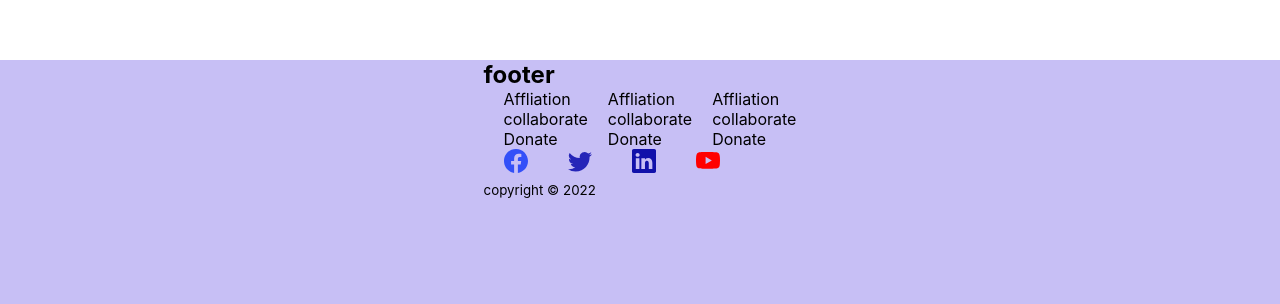
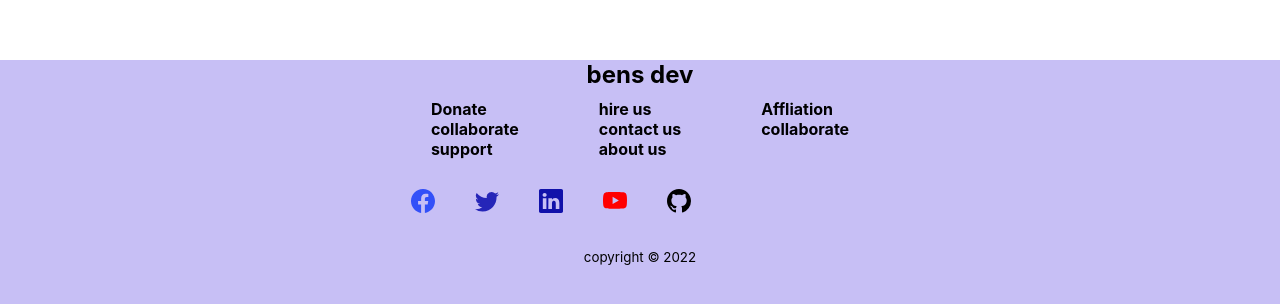
Before and after one commit to sirben181/my-app, a React (Create React App) app: page /about in a window 1280 px wide. Shown: the part 840-1144 px from the top of the page. Built offline with nearby package versions, Linux system fonts and the light colour scheme.

Commit message:
footer added

```diff
--- a/src/Footer.js
+++ b/src/Footer.js
@@ -7,38 +7,39 @@ const Footer = () => {
     <div className='footer-container'>
         <div className="footer-wrapper">
             <div className="footer-header">
-                <h2>footer</h2>
+                <h2>bens dev</h2>
             </div>
             <div className="footer">
                 <div className="footer-links">
                     <div className="support">
                         <ul>
-                            <li><Link  to='#'>Affliation</Link></li>
+                            <li><Link  to='#'>Donate</Link></li>
                             <li><Link to='#'>collaborate</Link></li>
-                            <li><Link to='#'>Donate</Link></li>
+                            <li><Link to='#'>support</Link></li>
+                        </ul>
+                    </div>
+                    <div className="support">
+                        <ul>
+                            <li><Link  to='#'>hire us</Link></li>
+                            <li><Link to='#'>contact us</Link></li>
+                            <li><Link to='#'>about us</Link></li>
                         </ul>
                     </div>
                     <div className="support">
                         <ul>
                             <li><Link  to='#'>Affliation</Link></li>
                             <li><Link to='#'>collaborate</Link></li>
-                            <li><Link to='#'>Donate</Link></li>
-                        </ul>
-                    </div>
-                    <div className="support">
-                        <ul>
-                            <li><Link  to='#'>Affliation</Link></li>
-                            <li><Link to='#'>collaborate</Link></li>
-                            <li><Link to='#'>Donate</Link></li>
+                            <li><Link to='#'></Link></li>
                         </ul>
                     </div>
                 </div>
                     <div className="social">
                         <ul>
-                            <li><Link  to='#'><BsIcons.BsFacebook className='fb'/></Link></li>
-                            <li><Link to='#'><BsIcons.BsTwitter className='twita'/></Link></li>
-                            <li><Link to='#'><BsIcons.BsLinkedin className='linked'/></Link></li>
-                            <li><Link to='#'><BsIcons.BsYoutube className='youtube'/></Link></li>
+                            <li><Link  to='www.facebook.com/benson.kamau.3766' target='_blank'><BsIcons.BsFacebook className='fb'/></Link></li>
+                            <li><Link to='https://twitter.com/benson_kamaa'><BsIcons.BsTwitter className='twita'/></Link></li>
+                            <li><Link to='https://www.linkedin.com/in/benson-kamau-5b54911a5/'><BsIcons.BsLinkedin className='linked'/></Link></li>
+                            <li><Link to='www.youtube.com'><BsIcons.BsYoutube className='youtube'/></Link></li>
+                            <li><Link to='https://github.com/sirben181'><BsIcons.BsGithub className='github'/></Link></li>
                         </ul>
                     </div>
 
--- a/src/footer.css
+++ b/src/footer.css
@@ -12,7 +12,13 @@
 .footer-wrapper{
     display:flex;
     flex-direction:column;
-    /* justify-content:center; */
+    justify-content:center;
+    /* position:relative; */
+}
+.footer-header{
+    display:flex;
+    flex-direction:column;
+    text-align:center;
 }
 .footer{display:flex;
 flex-direction:column;
@@ -22,7 +28,8 @@ flex-direction:column;
 
 }
 .support{
-    margin-left:20px;
+    margin:10px 40px 0 40px;
+   font-weight:bold;
 }
 .support ul{list-style:none;}
 .support ul a{text-decoration:none;
@@ -32,6 +39,8 @@ color:black;}
 }
 .social{
     display:flex;
+    margin-top:30px;
+    margin-bottom:30px;
 
 }
 
@@ -41,19 +50,39 @@ display:flex;}
     margin:0 20px 0 20px;
     font-size:24px;
 }
-.social ul li a:hover{
-    background:#fff;
-}
+
 .social ul li a .fb{
     color:rgb(51, 80, 248);
-
+}
+.social ul li a .fb:hover{
+   zoom:1.1;
 }
 .social ul li a .twita{
     color:rgb(37, 37, 184);
 }
+.social ul li a .twita:hover{
+    zoom:1.1;
+ }
 .social ul li a .linked{
     color:rgb(17, 17, 170);
 }
+.social ul li a .linked:hover{
+    zoom:1.1;
+ }
 .social ul li a .youtube{
     color:red;
 }
+.social ul li a .youtube:hover{
+    zoom:1.1;
+ }
+.social ul li a .github{
+    color:black;
+}
+.social ul li a .github:hover{
+    zoom:1.1;
+ }
+.copyright{
+    display:flex;
+    flex-direction:column;
+    text-align:center;
+    }
```
